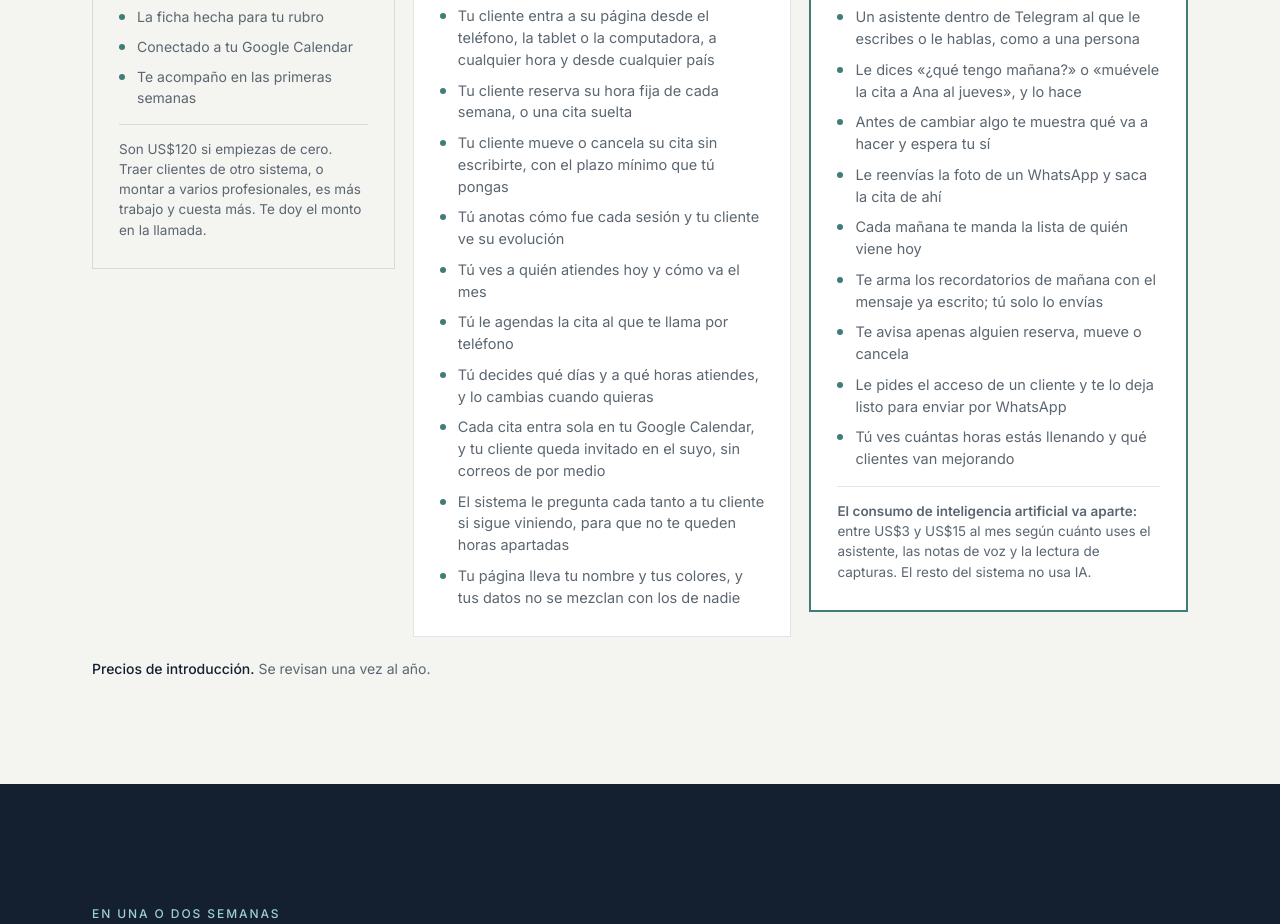
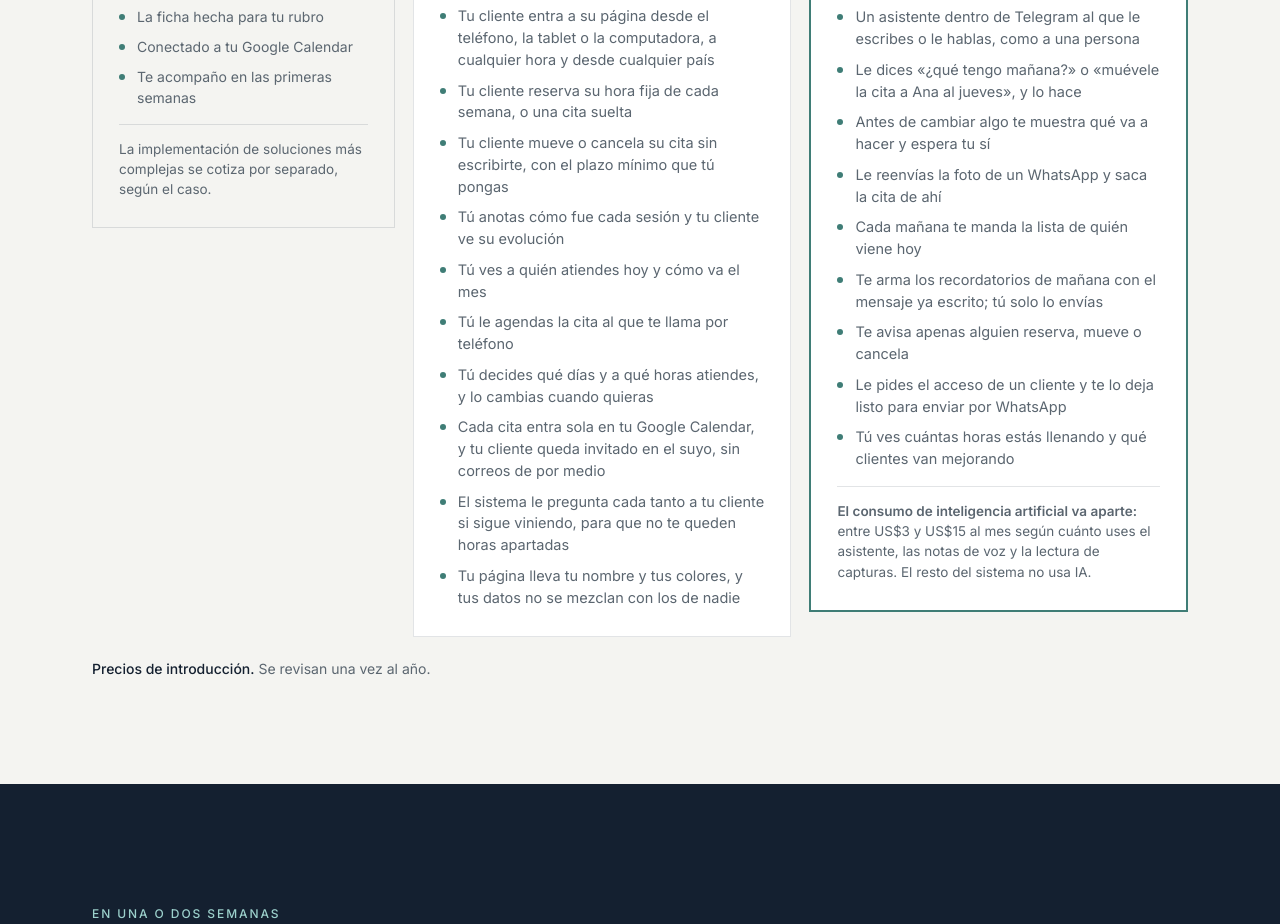
Before and after one commit to abalarezoc/darwinoptima-website, a plain HTML site: page acs.html in a window 1280 px wide. Shown: the part 6972-7896 px from the top of the page. Drawn offline with Linux system fonts and the light colour scheme.

Commit message:
ACS: la nota de implementacion se reduce a una linea
Augusto prefiere no detallar los casos: las soluciones mas complejas se
cotizan aparte y punto. Se corrigio la concordancia de su redaccion
("se cotizaran" por "se cotiza": el sujeto es la implementacion).

Co-Authored-By: Claude Opus 5 <noreply@anthropic.com>
Claude-Session: https://claude.ai/code/session_01P3BSrSFhMoyRC7M9h7bfmG

```diff
--- a/acs.html
+++ b/acs.html
@@ -228,7 +228,7 @@ footer a{color:inherit}footer .tel a{white-space:nowrap}
     <li>Conectado a tu Google Calendar</li>
     <li>Te acompaño en las primeras semanas</li>
    </ul>
-   <p class="fine">Son US$120 si empiezas de cero. Traer clientes de otro sistema, o montar a varios profesionales, es más trabajo y cuesta más. Te doy el monto en la llamada.</p></aside>
+   <p class="fine">La implementación de soluciones más complejas se cotiza por separado, según el caso.</p></aside>
   <div class="plan"><h3>Esencial</h3><div class="pr">US$24 <small>al mes</small></div>
    <p class="sub">Tu agenda funcionando sola, sin que tú coordines nada.</p>
    <ul>
```
